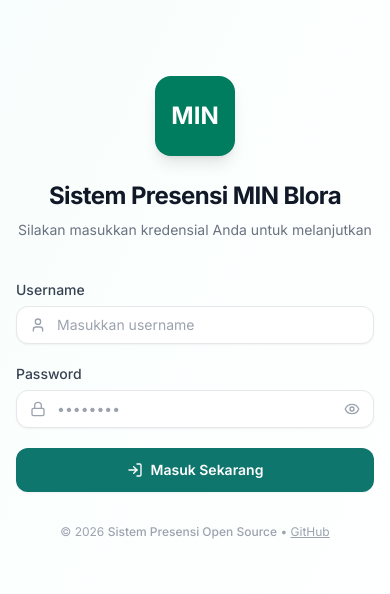
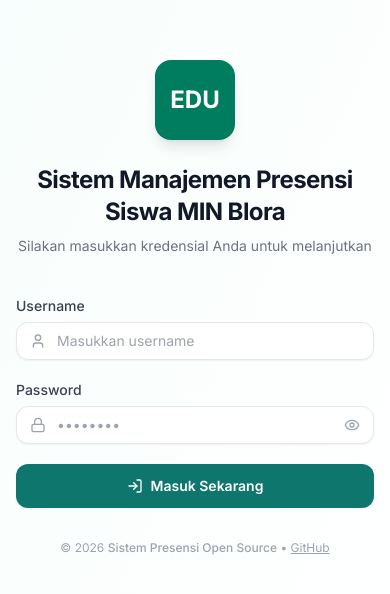
Before and after one commit to falconafk31/presensi-siswa, a Vue app: page /login in a window 390 px wide. Shown: the part 114-708 px from the top of the page. Built offline with nearby package versions, Linux system fonts and the light colour scheme; no server answers; the database is empty.

Commit message:
fix: remove localStorage caching for settings to avoid future bugs, add UI comments for hardcoding, fix mobile padding in settings view

```diff
--- a/src/stores/settings.js
+++ b/src/stores/settings.js
@@ -28,6 +28,9 @@ export const useSettingsStore = defineStore('settings', () => {
         hari_libur_mingguan: defaultData.hari_libur_mingguan || [0, 6],
         favicon_url: defaultData.favicon_url || ''
       }
+
+    } catch (err) {
+      console.error(err)
     } finally {
       loading.value = false
     }
--- a/src/views/LoginView.vue
+++ b/src/views/LoginView.vue
@@ -20,8 +20,8 @@ const sekolah = ref(null)
 onMounted(async () => {
   try {
     sekolah.value = await settingsStore.fetchSettings()
-  } catch {
-    // header generik kalau gagal
+  } catch (e) {
+    // Abaikan jika error (misal karena belum login / RLS)
   }
 })
 
@@ -60,7 +60,8 @@ async function handleLogin() {
             alt="Logo"
             class="h-full w-full object-contain drop-shadow-md"
           />
-          <span v-else class="text-4xl font-bold text-white">MIN</span>
+          <!-- Ubah teks "EDU" di bawah ini jika ingin mengganti inisial logo secara hardcode (misal: "MIN") -->
+          <span v-else class="text-3xl font-bold text-white tracking-wider">EDU</span>
         </div>
         <h1 class="text-4xl font-bold mb-4 tracking-tight">Sistem Terpadu</h1>
         <p class="text-lg text-emerald-100/80 font-light leading-relaxed">
@@ -78,10 +79,12 @@ async function handleLogin() {
         <div class="mb-10 text-center lg:text-left">
           <div class="lg:hidden mx-auto mb-6 flex h-20 w-20 items-center justify-center overflow-hidden rounded-2xl bg-primary shadow-lg p-2">
             <img v-if="sekolah?.logo_url" :src="sekolah.logo_url" alt="Logo" class="h-full w-full object-contain drop-shadow-sm" />
-            <span v-else class="text-2xl font-bold text-white">MIN</span>
+            <!-- Ubah teks "EDU" di bawah ini jika ingin mengganti logo mobile secara hardcode -->
+            <span v-else class="text-2xl font-bold text-white">EDU</span>
           </div>
+          <!-- Ubah tulisan "Sistem Manajemen Sekolah" di bawah ini jika ingin mengganti judul form secara hardcode -->
           <h2 class="text-2xl font-bold text-gray-900 tracking-tight">
-            {{ sekolah?.nama_sekolah || 'Sistem Presensi MIN Blora' }}
+            {{ sekolah?.nama_sekolah || 'Sistem Manajemen Presensi Siswa MIN Blora' }}
           </h2>
           <p class="mt-2 text-sm text-gray-500">Silakan masukkan kredensial Anda untuk melanjutkan</p>
         </div>
--- a/src/views/PengaturanView.vue
+++ b/src/views/PengaturanView.vue
@@ -524,7 +524,7 @@ onMounted(() => {
       </div>
 
       <!-- Tombol Simpan Identitas -->
-      <div class="flex justify-end pt-2 lg:col-span-2">
+      <div class="col-span-1 lg:col-span-2 flex justify-end pt-2 pb-10 lg:pb-4">
         <button class="btn-primary w-full sm:w-auto px-8 py-3 text-sm" :disabled="savingSettings" @click="saveSettings">
           <Save class="h-4 w-4" /> {{ savingSettings ? 'Menyimpan...' : 'Simpan Identitas & Kop' }}
         </button>
@@ -595,7 +595,7 @@ onMounted(() => {
       </div>
 
       <!-- Tombol Simpan Akademik -->
-      <div class="flex justify-end pt-2">
+      <div class="flex justify-end pt-2 pb-12 lg:pb-2">
         <button class="btn-primary w-full sm:w-auto px-8 py-3 text-sm" :disabled="savingSettings" @click="saveSettings">
           <Save class="h-4 w-4" /> {{ savingSettings ? 'Menyimpan...' : 'Simpan Pengaturan Akademik' }}
         </button>
```
